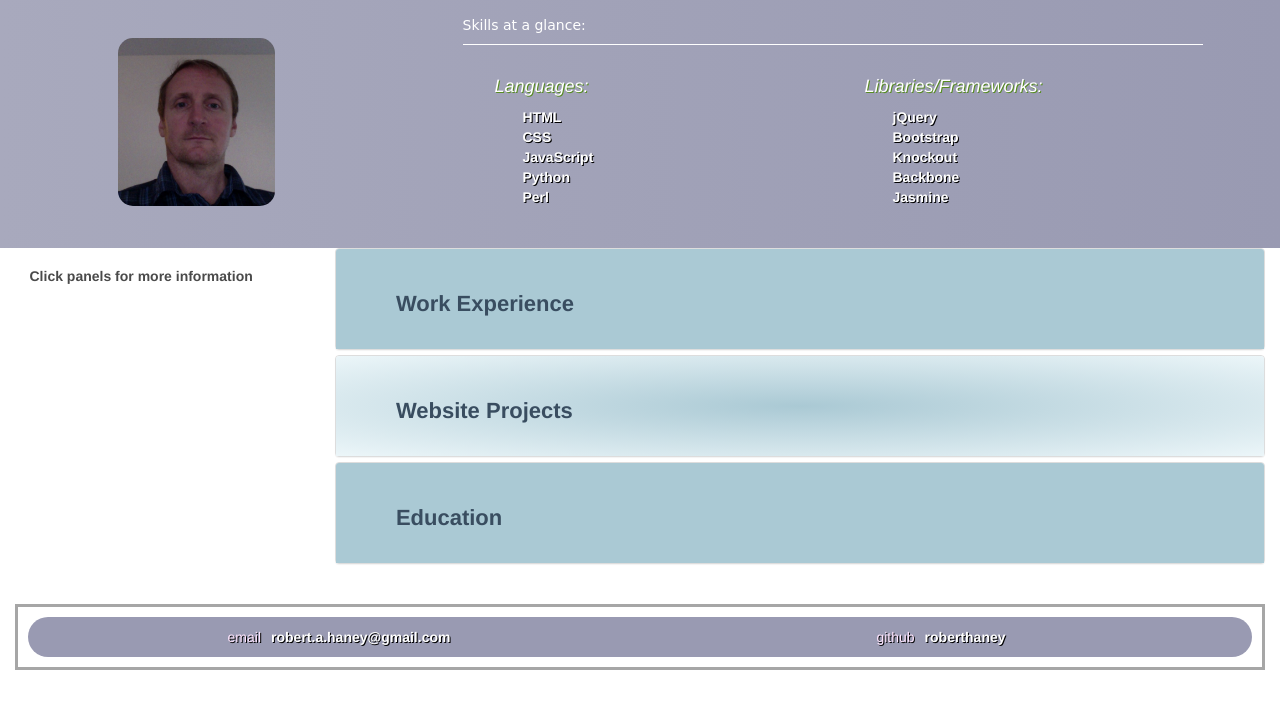
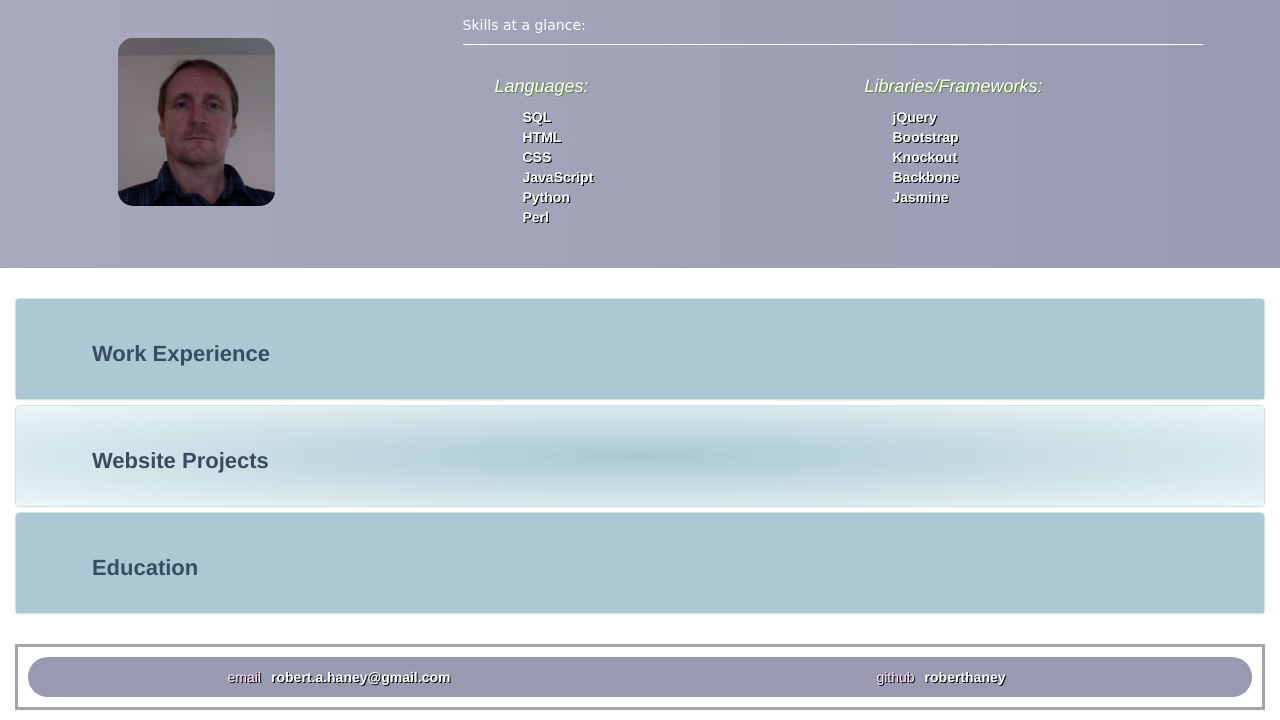
Before and after one commit to roberthaney/roberthaney.github.io, a plain HTML site: page index.html in a window 1280 px wide. Shown: the part 115-835 px from the top of the page. Before the commit the page ends 800 px from the top, so only its background shows below. Drawn offline with Linux system fonts and the light colour scheme.

Commit message:
style: Panel and header section updates

```diff
--- a/css/style.css
+++ b/css/style.css
@@ -63,7 +63,8 @@ footer {
   border: 3px solid #a6a6a6;
   max-width: 1400px;
   margin: 0 auto;
-  margin-top: 20px;
+  margin-top: 10px;
+  margin-bottom: 10px;
 }
 
 #footer-insert {
@@ -176,7 +177,6 @@ a {
 #header {
   background-image: linear-gradient(to left, #999ab2, #a8a9bd);
   padding: 2.5% 5%;
-  overflow: auto;
   animation: opaque .7s ease-in;
 }
 
@@ -189,8 +189,14 @@ ul {
   min-height: 100px;
 }
 
-.panel-group .panel #middle-panel {
+.panel-group #middle-panel .panel-heading {
   background-image: radial-gradient(#aac9d4, #ecf6f9);
+}
+
+#accordion {
+  padding-right: 15px;
+  padding-left: 15px;
+  margin-top: 30px;
 }
 
 #biopic {
--- a/index.html
+++ b/index.html
@@ -14,7 +14,7 @@
   <div class="container" id="main">
 
 	<!--Header section with contact info-->
-    <header id="header" class="clear-fix row">
+    <header id="header" class="row">
         <div id="topContacts" class="col-md-12">
           <div class="col-md-6" id="contact1"></div>
           <div class="col-md-6" id="contact2"></div>
@@ -29,10 +29,7 @@
 
     <!--Content section with information from bio, work and education objects in panel format-->
     <section class="row">
-    <div class="col-md-3">
-      <h4>Click panels for more information</h4>
-    </div>
-    <div class="panel-group col-md-9" id="accordion">
+      <div class="panel-group col-md-12" id="accordion">
         <div class="panel panel-default">
           <div class="panel-heading">
             <h2 class="panel-title section-head-text"><a data-toggle="collapse" data-parent="#accordion" href="#collapseOne">Work Experience</a></h2>
@@ -42,8 +39,8 @@
             </div>
           </div>
         </div>
-      <div class="panel panel-default">
-        <div class="panel-heading" id="middle-panel">
+        <div class="panel panel-default" id="middle-panel">
+          <div class="panel-heading">
             <h2 class="panel-title section-head-text projects"><a data-toggle="collapse" data-parent="#accordion" href="#collapseTwo">Website Projects</a></h2>
           </div>
           <div id="collapseTwo" class="panel-collapse collapse">
--- a/js/resumeBuilder.js
+++ b/js/resumeBuilder.js
@@ -1,13 +1,13 @@
 var model = {
  bio: {
 	"name": "Rob Haney",
-	"role": "Front End Web Development",
+	"role": "Web Development",
 	"contacts": {
 		"email": "robert.a.haney@gmail.com",
 		"github": "roberthaney",
 		"location": "Middlebury"
 	},
-	"languages": ["HTML", "CSS", "JavaScript", "Python", "Perl"],
+	"languages": ["SQL", "HTML", "CSS", "JavaScript", "Python", "Perl"],
   "libraries" :["jQuery", "Bootstrap", "Knockout", "Backbone", "Jasmine"],
 	"photo": "images/Rob_Haney_photo.jpg"
  },
```
Also changed, not shown: 1 other file. Lines whose indentation alone changed are shown as unchanged.
